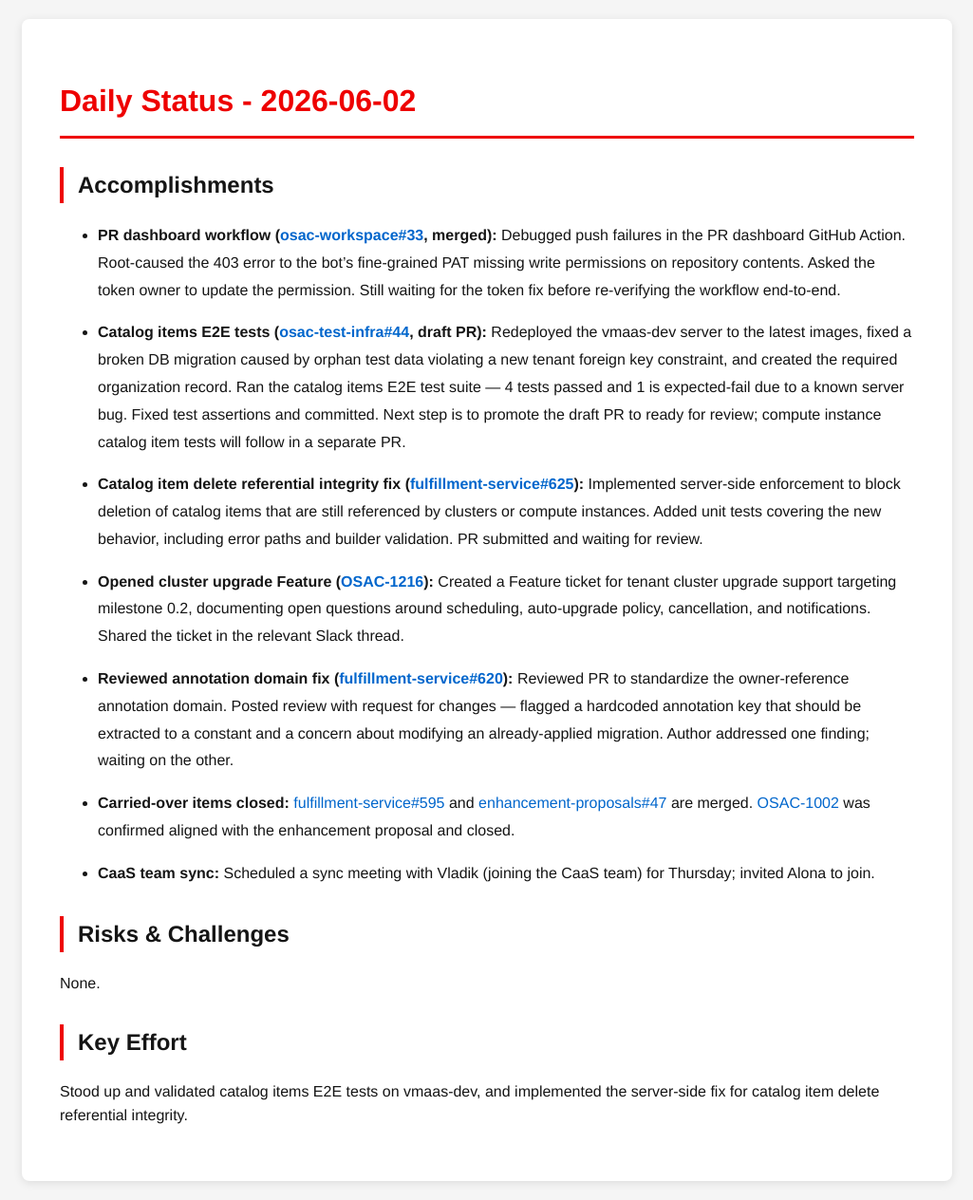
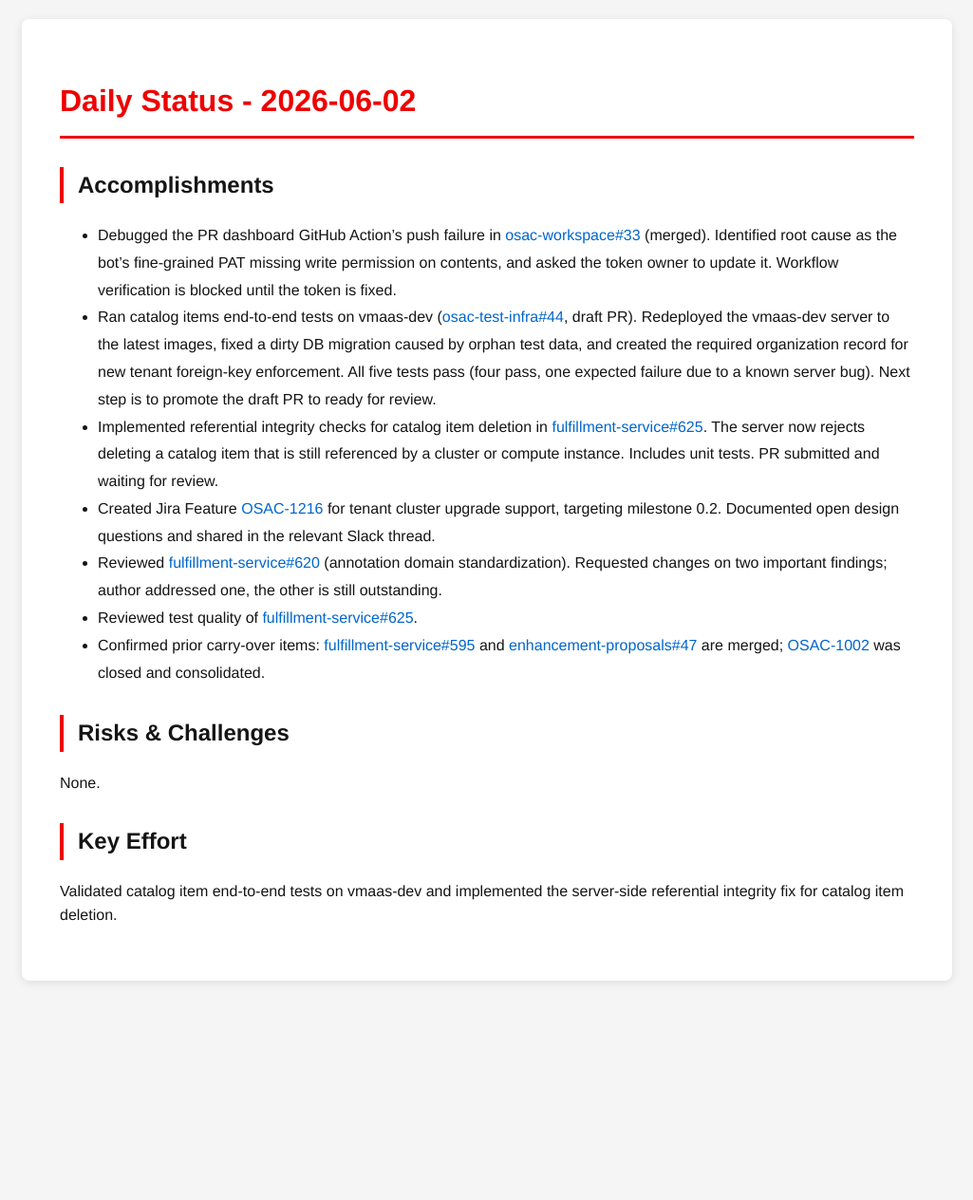
Before and after one commit to tzvatot/daily-status, a Jekyll site: the page built from 2026-06-02.md, in a window 1280 px wide. Shown: the whole page at 95% size, without its empty margins (127-1152 px from the left). Built offline with Jekyll 4.4.1, drawn with Linux system fonts in a browser that asks for light colours; after the commit the page ends 1053 px from its top, so only the background shows below that.

Commit message:
Daily status update - 2026-06-02

```diff
--- a/2026-06-02.md
+++ b/2026-06-02.md
@@ -7,25 +7,16 @@ date: 2026-06-02
 # Daily Status - 2026-06-02
 
 ## Accomplishments
-
-- **PR dashboard workflow ([osac-workspace#33](https://github.com/osac-project/osac-workspace/pull/33), merged):** Debugged push failures in the PR dashboard GitHub Action. Root-caused the 403 error to the bot's fine-grained PAT missing write permissions on repository contents. Asked the token owner to update the permission. Still waiting for the token fix before re-verifying the workflow end-to-end.
-
-- **Catalog items E2E tests ([osac-test-infra#44](https://github.com/osac-project/osac-test-infra/pull/44), draft PR):** Redeployed the vmaas-dev server to the latest images, fixed a broken DB migration caused by orphan test data violating a new tenant foreign key constraint, and created the required organization record. Ran the catalog items E2E test suite — 4 tests passed and 1 is expected-fail due to a known server bug. Fixed test assertions and committed. Next step is to promote the draft PR to ready for review; compute instance catalog item tests will follow in a separate PR.
-
-- **Catalog item delete referential integrity fix ([fulfillment-service#625](https://github.com/osac-project/fulfillment-service/pull/625)):** Implemented server-side enforcement to block deletion of catalog items that are still referenced by clusters or compute instances. Added unit tests covering the new behavior, including error paths and builder validation. PR submitted and waiting for review.
-
-- **Opened cluster upgrade Feature ([OSAC-1216](https://redhat.atlassian.net/browse/OSAC-1216)):** Created a Feature ticket for tenant cluster upgrade support targeting milestone 0.2, documenting open questions around scheduling, auto-upgrade policy, cancellation, and notifications. Shared the ticket in the relevant Slack thread.
-
-- **Reviewed annotation domain fix ([fulfillment-service#620](https://github.com/osac-project/fulfillment-service/pull/620)):** Reviewed PR to standardize the owner-reference annotation domain. Posted review with request for changes — flagged a hardcoded annotation key that should be extracted to a constant and a concern about modifying an already-applied migration. Author addressed one finding; waiting on the other.
-
-- **Carried-over items closed:** [fulfillment-service#595](https://github.com/osac-project/fulfillment-service/pull/595) and [enhancement-proposals#47](https://github.com/osac-project/enhancement-proposals/pull/47) are merged. [OSAC-1002](https://redhat.atlassian.net/browse/OSAC-1002) was confirmed aligned with the enhancement proposal and closed.
-
-- **CaaS team sync:** Scheduled a sync meeting with Vladik (joining the CaaS team) for Thursday; invited Alona to join.
+- Debugged the PR dashboard GitHub Action's push failure in [osac-workspace#33](https://github.com/osac-project/osac-workspace/pull/33) (merged). Identified root cause as the bot's fine-grained PAT missing write permission on contents, and asked the token owner to update it. Workflow verification is blocked until the token is fixed.
+- Ran catalog items end-to-end tests on vmaas-dev ([osac-test-infra#44](https://github.com/osac-project/osac-test-infra/pull/44), draft PR). Redeployed the vmaas-dev server to the latest images, fixed a dirty DB migration caused by orphan test data, and created the required organization record for new tenant foreign-key enforcement. All five tests pass (four pass, one expected failure due to a known server bug). Next step is to promote the draft PR to ready for review.
+- Implemented referential integrity checks for catalog item deletion in [fulfillment-service#625](https://github.com/osac-project/fulfillment-service/pull/625). The server now rejects deleting a catalog item that is still referenced by a cluster or compute instance. Includes unit tests. PR submitted and waiting for review.
+- Created Jira Feature [OSAC-1216](https://redhat.atlassian.net/browse/OSAC-1216) for tenant cluster upgrade support, targeting milestone 0.2. Documented open design questions and shared in the relevant Slack thread.
+- Reviewed [fulfillment-service#620](https://github.com/osac-project/fulfillment-service/pull/620) (annotation domain standardization). Requested changes on two important findings; author addressed one, the other is still outstanding.
+- Reviewed test quality of [fulfillment-service#625](https://github.com/osac-project/fulfillment-service/pull/625).
+- Confirmed prior carry-over items: [fulfillment-service#595](https://github.com/osac-project/fulfillment-service/pull/595) and [enhancement-proposals#47](https://github.com/osac-project/enhancement-proposals/pull/47) are merged; [OSAC-1002](https://redhat.atlassian.net/browse/OSAC-1002) was closed and consolidated.
 
 ## Risks & Challenges
-
 None.
 
 ## Key Effort
-
-Stood up and validated catalog items E2E tests on vmaas-dev, and implemented the server-side fix for catalog item delete referential integrity.
+Validated catalog item end-to-end tests on vmaas-dev and implemented the server-side referential integrity fix for catalog item deletion.
```
